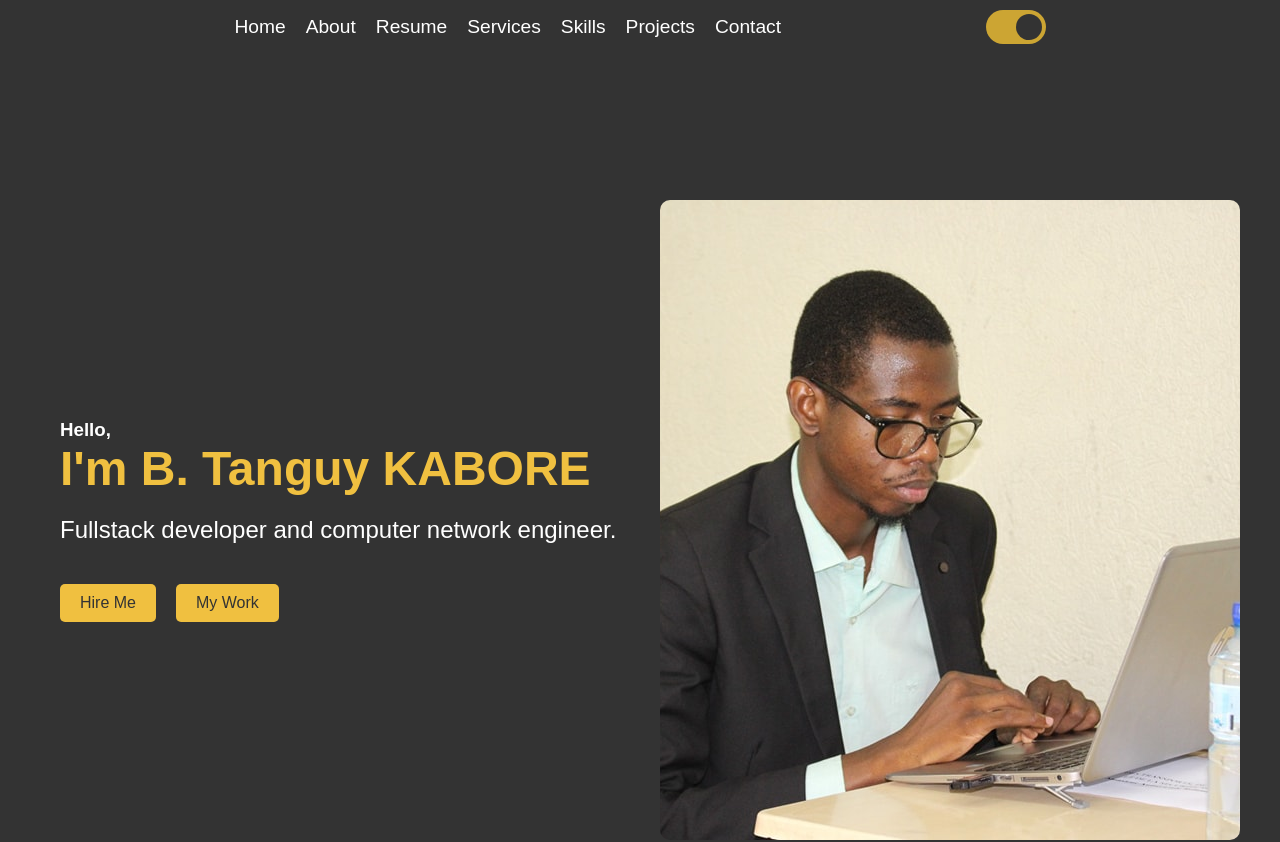
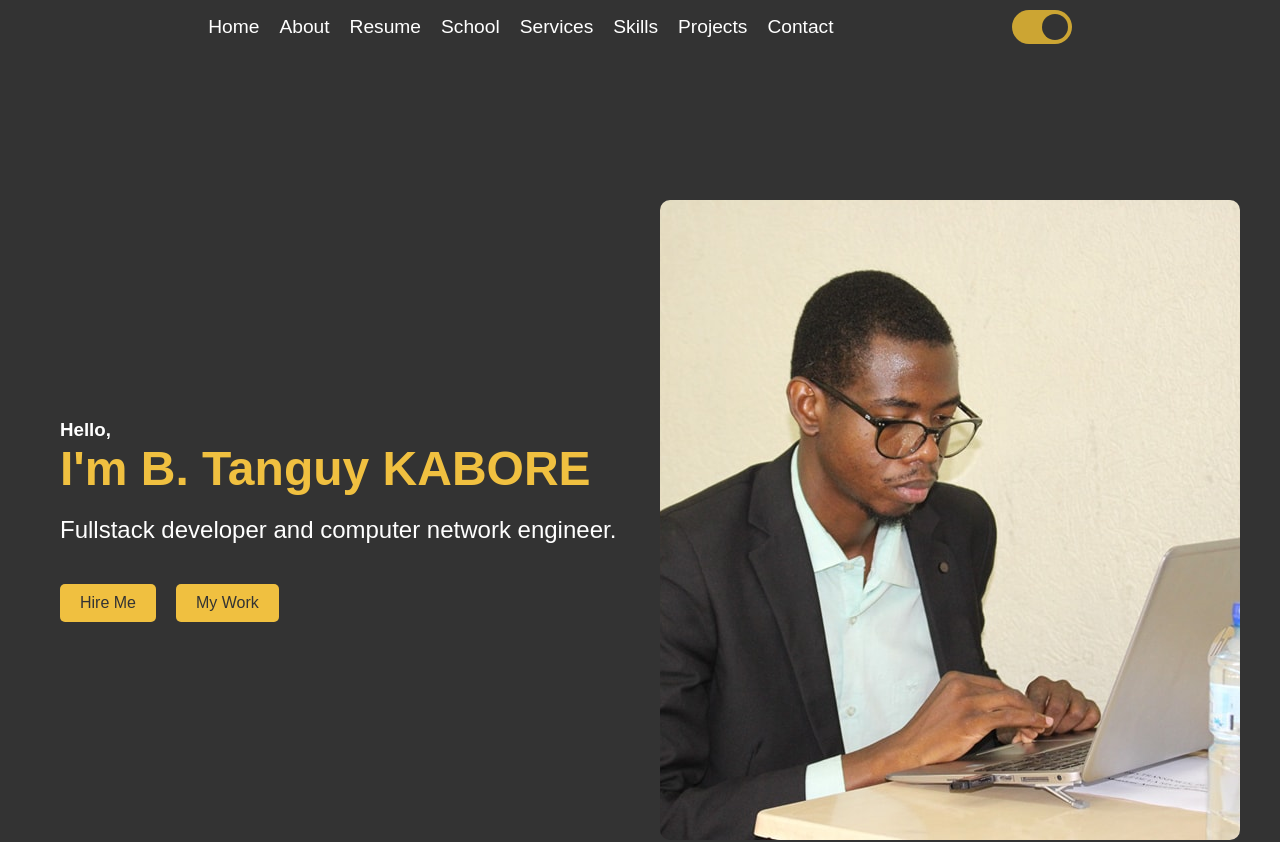
Before and after one commit to tanguy-kabore/lite-portefolio, a React (Create React App) app: page / in a window 1280 px wide. Shown: the top 842 px of the page. Built offline with nearby package versions, Linux system fonts and the light colour scheme.

Commit message:
first commit

```diff
--- a/src/App.js
+++ b/src/App.js
@@ -26,8 +26,8 @@ function App() {
           <h1>Resume</h1>
           <Resume />
         </section>
-        <section id="resume" className="section">
-          <h1>Schooling</h1>
+        <section id="school" className="section">
+          <h1>School</h1>
           <School />
         </section>
         <section id="services" className="section">
--- a/src/components/Navbar.js
+++ b/src/components/Navbar.js
@@ -20,6 +20,7 @@ const Navbar = () => {
             <li className="navbar-item"><a href="#home">Home</a></li>
             <li className="navbar-item"><a href="#about">About</a></li>
             <li className="navbar-item"><a href="#resume">Resume</a></li>
+            <li className="navbar-item"><a href="#school">School</a></li>
             <li className="navbar-item"><a href="#services">Services</a></li>
             <li className="navbar-item"><a href="#skills">Skills</a></li>
             <li className="navbar-item"><a href="#projects">Projects</a></li>
```
